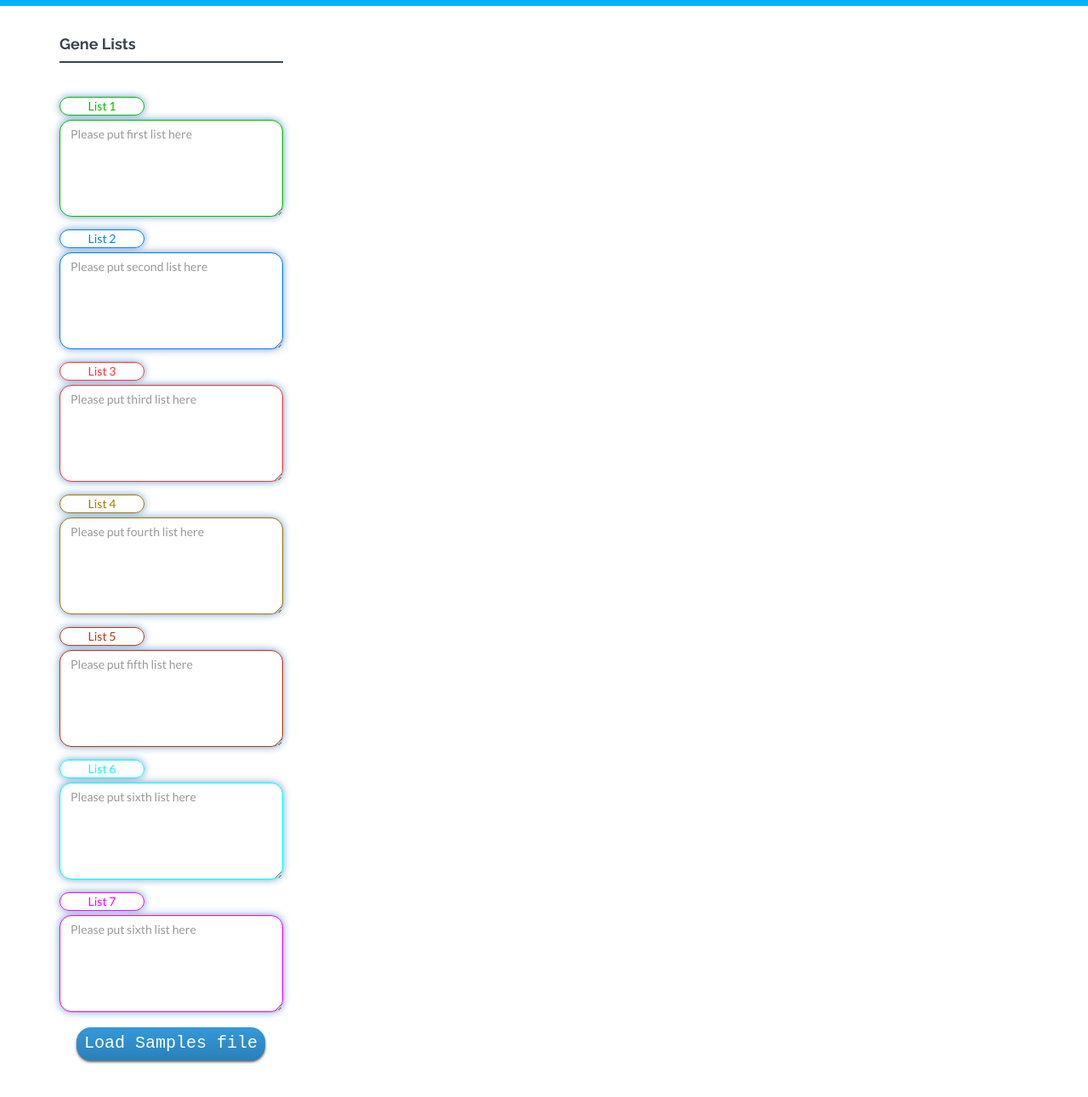
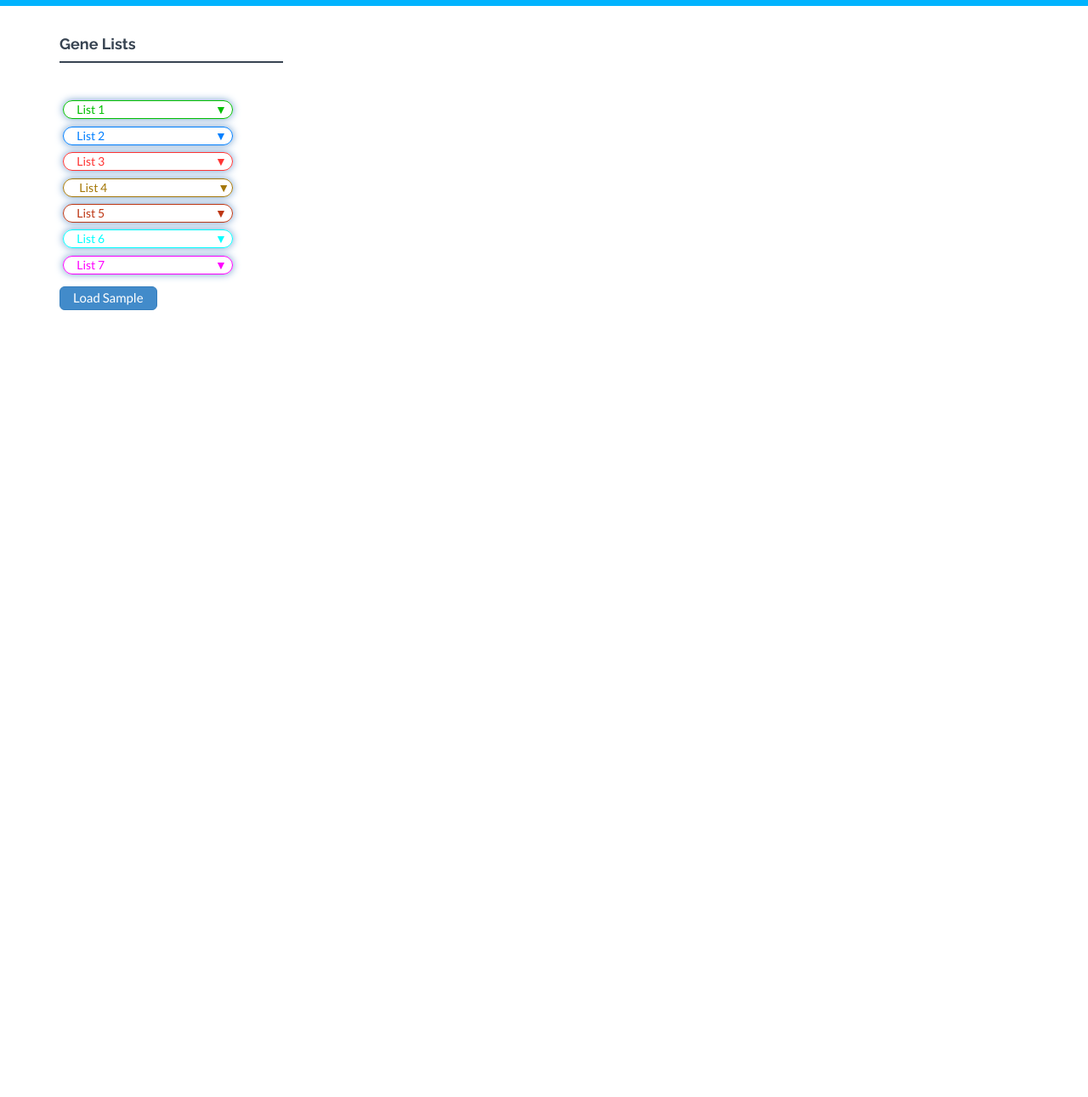
Before and after one commit to habtom/biojs-vis-genvenn, a website: page index.html in a window 1280 px wide. Shown: the part 89-1380 px from the top of the page at 85% size. After the commit the page ends 1176 px from the top, so only its background shows below. Drawn offline with Linux system fonts and the light colour scheme.

Commit message:
style changes list as drop down menu and minor changes

```diff
--- a/css/main.css
+++ b/css/main.css
@@ -259,20 +259,19 @@ csmall2 {
 /*-----*/
 
 #title1 {
-	width: 100px;
-    text-align:center;
-	margin-bottom:5px;
+	width: 200px;
+    text-align:left;
+    padding-left: 15px;
+	/*margin-bottom: 5px;*/
 	border:1px solid #00bf00;
     box-shadow: 0 0 10px #719ECE;
     border-radius: 1em;
     color:#00bf00;
-
 }
 #title2 {
-	width: 100px;
-    text-align:center;
-	margin-top:15px;
-	margin-bottom:5px;
+	width: 200px;
+    text-align:left;
+    padding-left: 15px;
 	border:1px solid #007fff;
     box-shadow: 0 0 10px #719ECE;
     border-radius: 1em;
@@ -280,10 +279,9 @@ csmall2 {
 
 }
 #title3 {
-	width: 100px;
-    text-align:center;
-	margin-top:15px;
-	margin-bottom:5px;
+	width: 200px;
+    text-align:left;
+    padding-left: 15px;
 	border:1px solid #ff3433;
     box-shadow: 0 0 10px #719ECE;
     border-radius: 1em;
@@ -291,10 +289,9 @@ csmall2 {
 
 }
 #title4 {
-	width: 100px;
-    text-align:center;
-	margin-top:15px;
-	margin-bottom:5px;
+	width: 200px;
+    text-align:left;
+    padding-left: 15px;
 	border:1px solid #A57706;
     box-shadow: 0 0 10px #719ECE;
     border-radius: 1em;
@@ -302,10 +299,9 @@ csmall2 {
     color:#A57706;
 }
 #title5 {
-	width: 100px;
-    text-align:center;
-	margin-top:15px;
-	margin-bottom:5px;
+	width: 200px;
+    text-align:left;
+    padding-left: 15px;
 	border:1px solid #BD3613;
     box-shadow: 0 0 10px #719ECE;
     border-radius: 1em;
@@ -313,20 +309,18 @@ csmall2 {
 
 }
 #title6 {
-	width: 100px;
-    text-align:center;
-	margin-top:15px;
-	margin-bottom:5px;
+	width: 200px;
+    text-align:left;
+    padding-left: 15px;
 	border:1px solid  #00FFFF;
     box-shadow: 0 0 10px #719ECE;
     border-radius: 1em;
     color:#00FFFF;
 }
 #title7 {
-	width: 100px;
-    text-align:center;
-	margin-top:15px;
-	margin-bottom:5px;
+	width: 200px;
+    text-align:left;
+    padding-left: 15px;
 	border:1px solid  #ff00ff;
     box-shadow: 0 0 10px #719ECE;
     border-radius: 1em;
@@ -391,39 +385,47 @@ csmall2 {
   overflow-x: auto;
 }
 #first {
-	margin-top: 100px;
+	margin-top: 50px;
 	margin-left: 150px;
 }
 
-#button {
-	margin-left: 20px;
-	margin-top: 18px;
-  background: #3498db;
-  background-image: -webkit-linear-gradient(top, #3498db, #2980b9);
-  background-image: -moz-linear-gradient(top, #3498db, #2980b9);
-  background-image: -ms-linear-gradient(top, #3498db, #2980b9);
-  background-image: -o-linear-gradient(top, #3498db, #2980b9);
-  background-image: linear-gradient(to bottom, #3498db, #2980b9);
-  -webkit-border-radius: 17;
-  -moz-border-radius: 17;
-  border-radius: 17px;
-  -webkit-box-shadow: 0px 2px 3px #666666;
-  -moz-box-shadow: 0px 2px 3px #666666;
-  box-shadow: 0px 2px 3px #666666;
-  font-family: Courier New;
-  color: #ffffff;
-  font-size: 20px;
-  padding: 5px 9px 5px 9px;
-  border: dotted #ffffff 0px;
+.btn-lg, .btn-group-lg > .btn {
+	padding: 3px 15px;
+	font-size: 15px;
+}
+
+/*list menu drops*/
+ul {
+  margin: 0;
+  padding: 0;
+  list-style: none;
+}
+a {
   text-decoration: none;
 }
-
-#button:hover {
-  background: #3cb0fd;
-  background-image: -webkit-linear-gradient(top, #3cb0fd, #2ce5eb);
-  background-image: -moz-linear-gradient(top, #3cb0fd, #2ce5eb);
-  background-image: -ms-linear-gradient(top, #3cb0fd, #2ce5eb);
-  background-image: -o-linear-gradient(top, #3cb0fd, #2ce5eb);
-  background-image: linear-gradient(to bottom, #3cb0fd, #2ce5eb);
-  text-decoration: none;
+a:focus {
+  outline: none;
 }
+.menu > li {
+  padding: .3em;
+}
+.menu textarea {
+  padding-top: .5em;
+  display: none;
+}
+.menu a {
+  display: block;
+}
+.menu > li > a:after {
+  padding-left: 130px;
+  font-size: 1em;
+  content: '▼';
+}
+.menu a:focus + textarea,
+.menu a:active + textarea {
+  display: block;
+}
+.menu li > textarea:focus,
+.menu li > textarea:active {
+  display: block;
+}
--- a/index.html
+++ b/index.html
@@ -7,13 +7,12 @@
     <link href="css/bootstrap.css" rel="stylesheet">
     <link href="css/main.css" rel="stylesheet">
 
-
   </head>
 
   <body>
   	<div id="tooltip" class="hidden">
         <p><strong id="v"></strong></p>
-        <p><span id="value">100</span></p>
+        <p><span id="value"></span></p>
 	</div>
     <div class="navbar navbar-default navbar-fixed-top" role="navigation">
       <div class="container">
@@ -47,9 +46,7 @@
 	    </div>
 	</div>
 
-
-
-	 <div class="container mtb">
+	<div class="container mtb">
 	 	<div class="row">
 	 		<div class="col-lg-3">
 		 		<h4>Gene Lists</h4>
@@ -57,79 +54,54 @@
 		 		<div class="spacing"></div>
 
 		 		<div id="container">
-					   <!-- <textarea id = "title1" class="form-control status-box" rows="1" placeholder="First List name"></textarea> -->
-					<div id = "title1">List 1</div>
-					<div class="List-group-1">
-					   <textarea  id = "s1" class="form-control status-box genelist" rows="5" placeholder="Please put first list here"></textarea>
-					</div>
 
-					<div class="List-group-2-label">
-						<!-- <textarea id = "title2" class="form-control status-box" rows="1" placeholder="Second List name"></textarea> -->
-					</div>
-					  <div id = "title2">List 2</div>
-					  <div class="List-group-2">
-					   	<textarea id = "s2" class="form-control genelist" rows="5" placeholder="Please put second list here"></textarea>
+		 			<ul class='menu'>
 
-					  </div>
+						<li><a href='#' tabindex='1' id = "title1">List 1</a>
+					       <textarea  id = "s1" class="form-control status-box List-group-1" rows="5" placeholder="Please put first list here"></textarea>
+						</li>
 
-					  <div class="List-group-3-label">
+						<li><a href='#' tabindex='1' id = "title2" >List 2</a>
+						   <textarea  id = "s2" class="form-control status-box List-group-2" rows="5" placeholder="Please put first list here"></textarea>
+						</li>
 
-					  <!--  <textarea id = "title3" class="form-control status-box" rows="1" placeholder="Third List name"></textarea> -->
+						<li><a href='#' tabindex='1' id = "title3" >List 3</a>
+							<textarea id = "s3" class="form-control List-group-3" rows="5" placeholder="Please put third list here"></textarea>
+						</li>
 
-					  </div>
-					  <div id = "title3">List 3</div>
-					  <div class="List-group-3">
-					   	<textarea id = "s3" class="form-control genelist" rows="5" placeholder="Please put third list here"></textarea>
+						<li><a href='#' tabindex='1' id = "title4" >List 4</a>
+						    <textarea id = "s4" class="form-control List-group-4" rows="5" placeholder="Please put fourth list here"></textarea>
+						</li>
 
-					  </div>
+						<li><a href='#' tabindex='1' id = "title5" >List 5</a>
+							<textarea id = "s5" class="form-control List-group-5" rows="5" placeholder="Please put fifth list here"></textarea>
+						</li>
 
-					  <div class="List-group-4-label">
+						<li><a href='#' tabindex='1' id = "title6" >List 6</a>
+							<textarea id = "s6" class="form-control List-group-6" rows="5" placeholder="Please put sixth list here"></textarea>
+						</li>
 
-					   <!-- <textarea id = "title4" class="form-control status-box" rows="1" placeholder="Fourth List name"></textarea> -->
+						<li><a href='#' tabindex='1' id = "title7" >List 7</a>
+							<textarea id = "s7" class="form-control List-group-7" rows="5" placeholder="Please put sixth list here"></textarea>
+						</li>
 
-					  </div>
-					  <div id = "title4">List 4</div>
-					  <div class="List-group-4">
-					   	<textarea id = "s4" class="form-control genelist" rows="5" placeholder="Please put fourth list here"></textarea>
+					</ul>
 
-					  </div>
-
-					  <div id = "title5">List 5</div>
-					  <div class="List-group-5">
-					   	<textarea id = "s5" class="form-control genelist" rows="5" placeholder="Please put fifth list here"></textarea>
-					  </div>
-
-					  <div id = "title6">List 6</div>
-					  <div class="List-group-6">
-					   	<textarea id = "s6" class="form-control genelist" rows="5" placeholder="Please put sixth list here"></textarea>
-					  </div>
-
-					  <div id = "title7">List 7</div>
-					  <div class="List-group-7">
-					   	<textarea id = "s7" class="form-control genelist" rows="5" placeholder="Please put sixth list here"></textarea>
-					  </div>
+					<p><input id="button" type="button"  class="btn btn-primary btn-lg" value="Load Sample"/></p>
 
 					</div>
-
-					<input id="button" type="button" value="Load Samples file"/>
-
-
+					<div>
+				</div>
 	 		</div>
 
-	 		<div class="col-lg-8">
+			<!-- genvenn stage  -->
+			<div class="col-lg-8">
 				<div id="first">
 
-
-
 				</div>
-
 			</div>
-
-
-
-
 	 	</div>
-	 </div>
+	</div>
 
 
 
```
